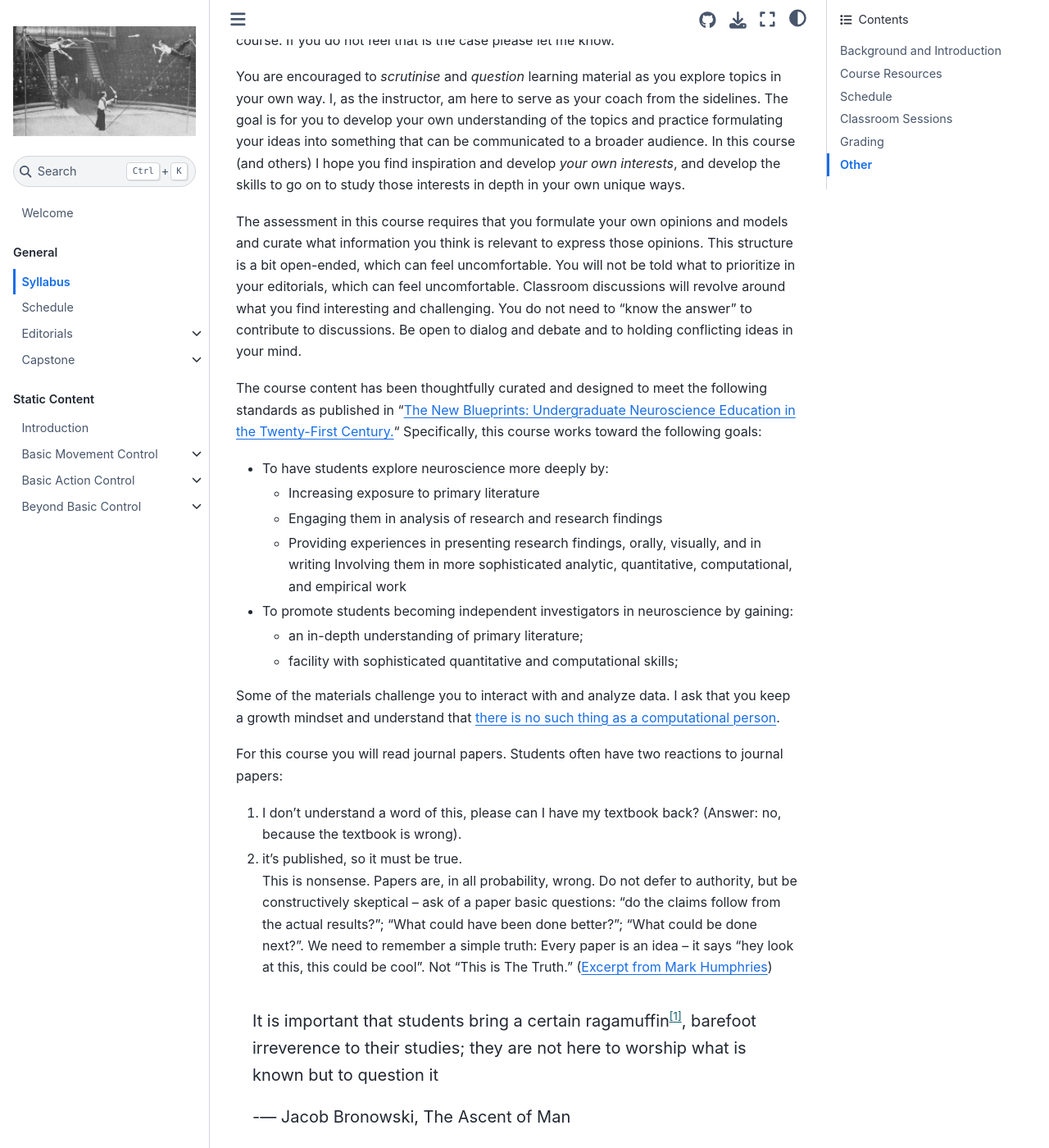
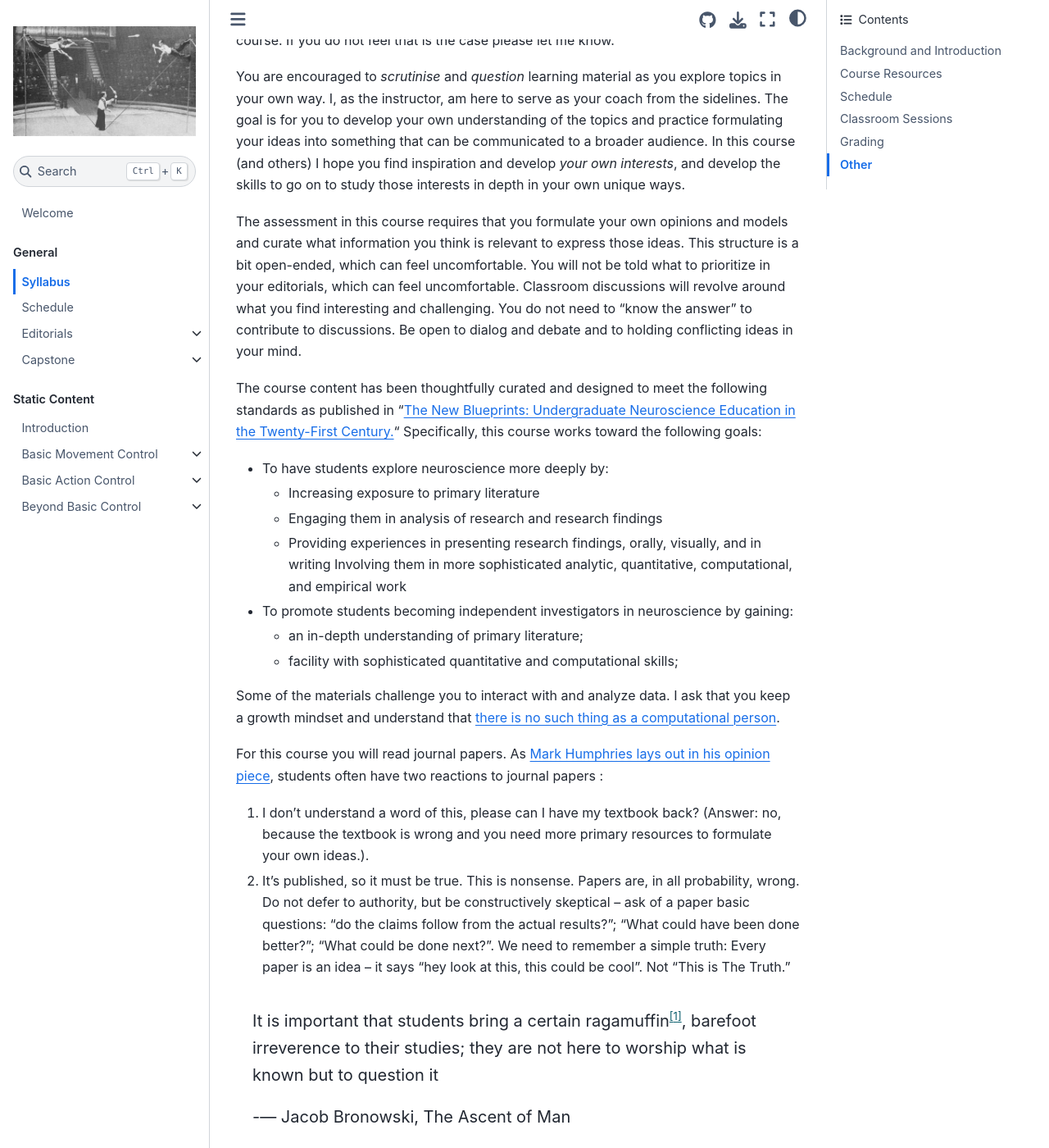
Before and after one commit to neurologic/Neurobiology-Movement, a Jupyter Book: the page built from syllabus.md, in a window 1280 px wide and 1400 px high, scrolled down 1522 px. Shown: the whole window at 82% size. Built offline with Jupyter Book 1.0.4 settings and Sphinx 7.4.7 and the Sphinx Book theme 1.1.4, drawn with Linux system fonts in a browser that asks for light colours; pages that are not in the unit, such as notebooks, are missing from menus; some of the changed text lies outside the part shown.

Commit message:
regular push

```diff
--- a/syllabus.md
+++ b/syllabus.md
@@ -20,11 +20,11 @@
 - Formulate and support an opinion about how each part of the motor system contributes to motor control.
 - Interpret the main types of data that can be collected and interpret processed metrics.
 - Explain neural mechanisms involved in the production of a motor sequence by an animal.
-- Explore raw data through interactive visualizations.
+- Explore data through interactive visualizations.
 
 You should gain skills in:
-- The scientific study of animal behavior and the motor system
-- Visual presentation of information
+- The scientific study of the motor system
+- Communication of information through the context of your own ideas
 - Analytical thinking
 - Reading primary literature
 
@@ -39,7 +39,7 @@
 
 You are encouraged to *scrutinise* and *question* learning material as you explore topics in your own way. I, as the instructor, am here to serve as your coach from the sidelines. The goal is for you to develop your own understanding of the topics and practice formulating your ideas into something that can be communicated to a broader audience. In this course (and others) I hope you find inspiration and develop *your own interests*, and develop the skills to go on to study those interests in depth in your own unique ways.
 
-The assessment in this course requires that you formulate your own opinions and models and curate what information you think is relevant to express those opinions. This structure is a bit open-ended, which can feel uncomfortable. You will not be told what to prioritize in your editorials, which can feel uncomfortable. Classroom discussions will revolve around what you find interesting and challenging. You do not need to “know the answer” to contribute to discussions. Be open to dialog and debate and to holding conflicting ideas in your mind.
+The assessment in this course requires that you formulate your own opinions and models and curate what information you think is relevant to express those ideas. This structure is a bit open-ended, which can feel uncomfortable. You will not be told what to prioritize in your editorials, which can feel uncomfortable. Classroom discussions will revolve around what you find interesting and challenging. You do not need to “know the answer” to contribute to discussions. Be open to dialog and debate and to holding conflicting ideas in your mind.
 
 The course content has been thoughtfully curated and designed to meet the following standards as published in “[The New Blueprints: Undergraduate Neuroscience Education in the Twenty-First Century.](https://www.ncbi.nlm.nih.gov/pmc/articles/PMC6153019/)“
 Specifically, this course works toward the following goals:
@@ -54,11 +54,9 @@
 
 Some of the materials challenge you to interact with and analyze data. I ask that you keep a growth mindset and understand that [there is no such thing as a computational person](https://medium.com/the-spike/there-is-no-such-thing-as-a-computational-person-cca658b5c8f9).
 
-For this course you will read journal papers. Students often have two reactions to journal papers:
-1. I don’t understand a word of this, please can I have my textbook back? (Answer: no, because the textbook is wrong).
-2. it’s published, so it must be true.
-This is nonsense. Papers are, in all probability, wrong. Do not defer to authority, but be constructively skeptical – ask of a paper basic questions: “do the claims follow from the actual results?”; “What could have been done better?”; “What could be done next?”. We need to remember a simple truth: Every paper is an idea – it says “hey look at this, this could be cool”. Not “This is The Truth.” ([Excerpt from Mark Humphries](https://medium.com/the-spike/most-research-i-publish-will-be-wrong-and-im-ok-with-that-3440e795358d))
-
+For this course you will read journal papers. As [Mark Humphries lays out in his opinion piece](https://medium.com/the-spike/most-research-i-publish-will-be-wrong-and-im-ok-with-that-3440e795358d), students often have two reactions to journal papers :
+1. I don’t understand a word of this, please can I have my textbook back? (Answer: no, because the textbook is wrong and you need more primary resources to formulate your own ideas.).
+2. It’s published, so it must be true. This is nonsense. Papers are, in all probability, wrong. Do not defer to authority, but be constructively skeptical – ask of a paper basic questions: “do the claims follow from the actual results?”; “What could have been done better?”; “What could be done next?”. We need to remember a simple truth: Every paper is an idea – it says “hey look at this, this could be cool”. Not “This is The Truth.”
 
 
 :::{epigraph}
```
Also changed, not shown: other parts of syllabus.md (+1 -1 lines), markdown/kinematics.md (+1 -1 lines), 1 other file.
